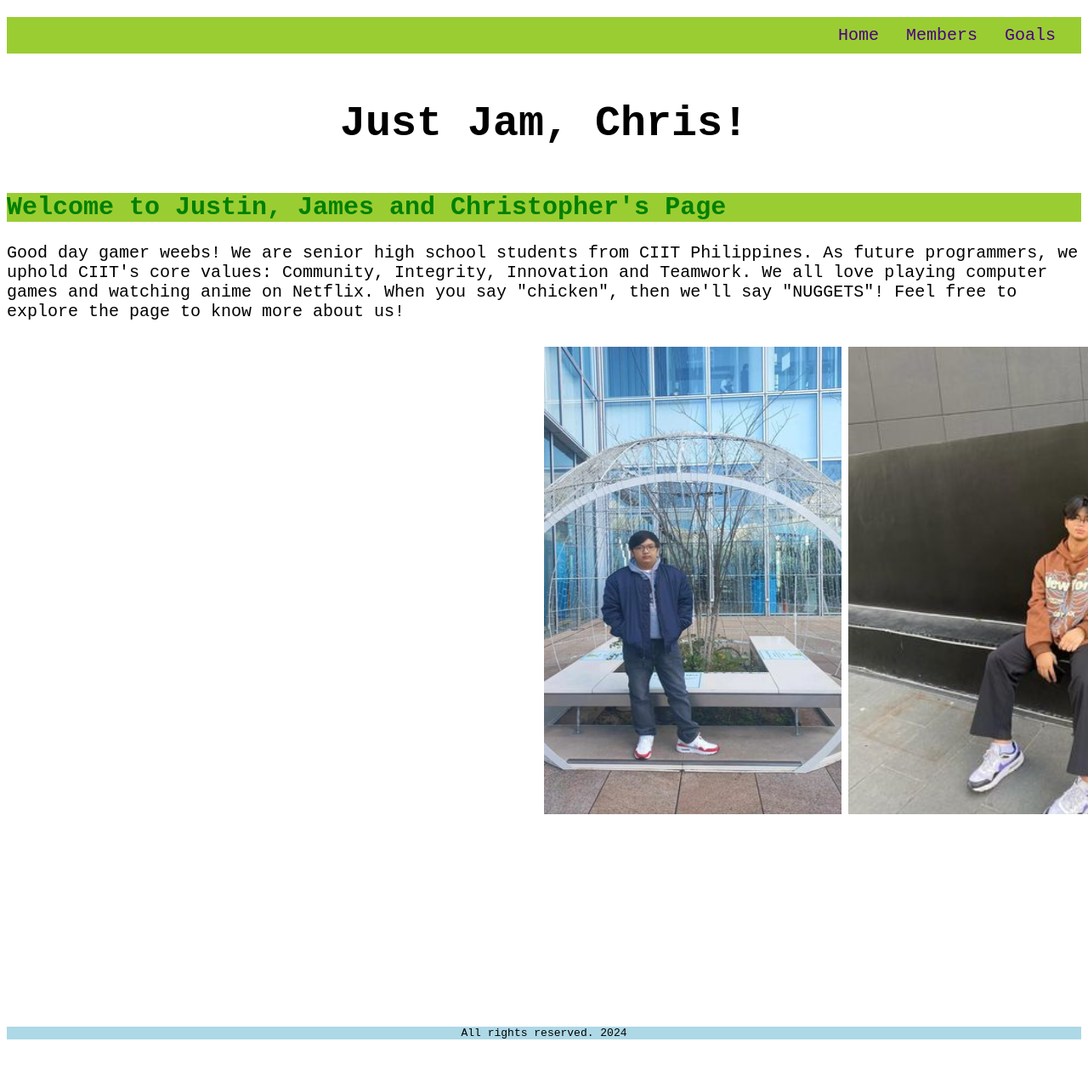
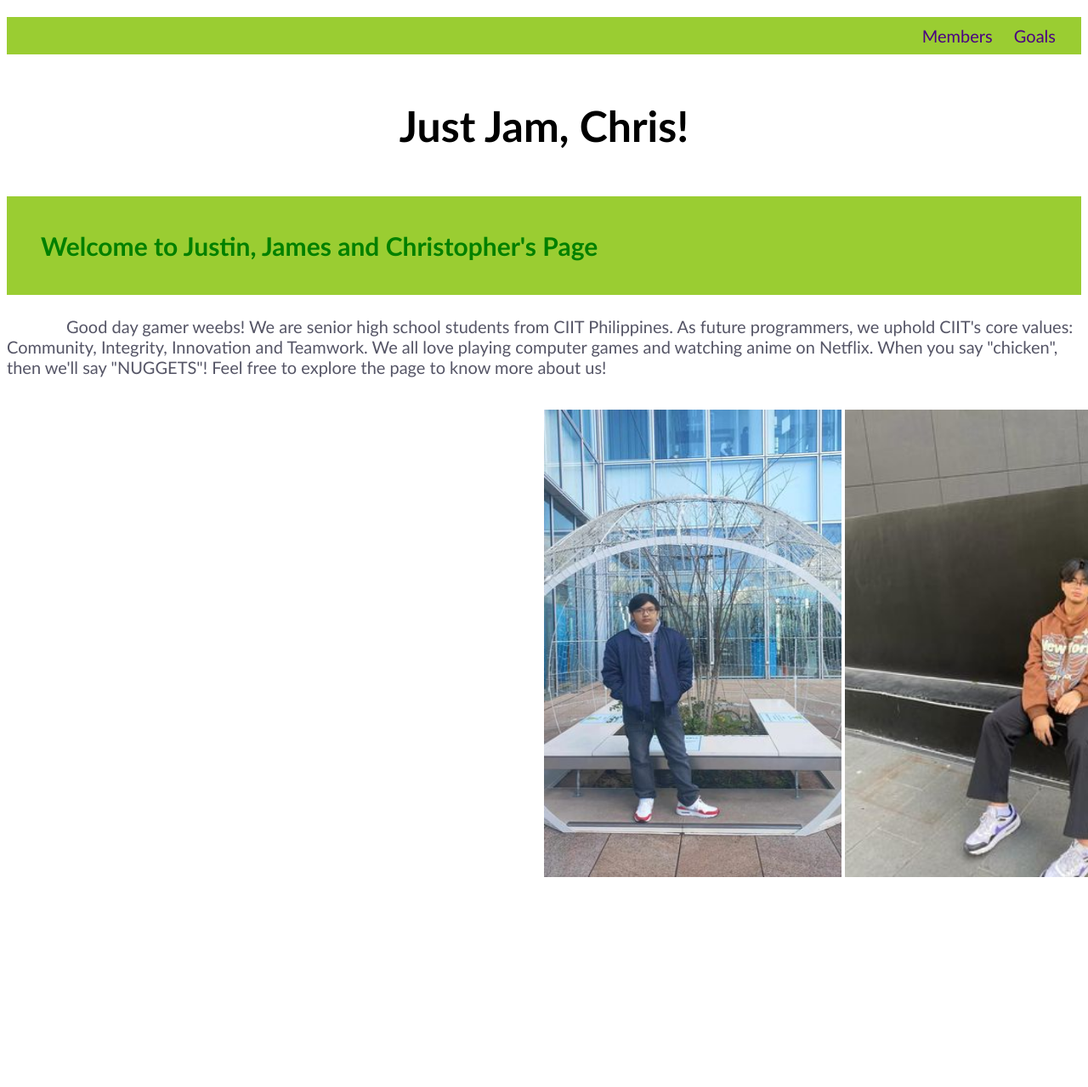
Before and after one commit to Groza-Frontline/WebDevActivityGroupProject-Portfolio, a plain HTML site: page index.html in a window 1280 px wide. Shown: the top 1279 px of the page at 85% size. Before the commit the page ends 1231 px from the top, so only its background shows below. Drawn offline with Linux system fonts and the light colour scheme.

Commit message:
Font-Style and padding changed to look formal.

```diff
--- a/index.html
+++ b/index.html
@@ -9,7 +9,7 @@
     <!--define style for the body-->
     <style>
       body {
-        font-family: monospace;
+        font-family: 'Trebuchet MS', 'Lucida Sans Unicode', 'Lucida Grande', 'Lucida Sans', Arial, sans-serif;
         color: black
       }
     </style>
@@ -18,7 +18,6 @@
     <header>
       <!--Define ul class with specific source-->
       <ul class="nav-menu">
-        <li><a href="Group.html">Home</a></li>
         <li><a href="https://www.msn.com/en-ph/news/other/russia-calls-ukraine-peace-meetings-pointless-says-plan-can-t-succeed/ar-AA1n5mAM?ocid=msedgntp&pc=HCTS&cvid=d9b7d724cdf7467280143b37cfc17c7f&ei=14">Members</a></li>
         <li><a href="https://www.msn.com/en-ph/news/other/france-to-deliver-40-more-long-range-missiles-to-ukraine-macron/vi-AA1n6aTe?ocid=msedgntp&pc=HCTS&cvid=0fbc8dc67250491084478a6a689085fc&ei=11">Goals</a></li>
       </ul>
--- a/style.css
+++ b/style.css
@@ -9,6 +9,7 @@
   background-color: #9acd32;
   font-size: 20px;
   text-align: right;
+  font-family: 'Trebuchet MS', 'Lucida Sans Unicode', 'Lucida Grande', 'Lucida Sans', Arial, sans-serif
 }
 
 li {
@@ -19,6 +20,7 @@ li {
 li a {
   text-decoration: none;
   color: indigo;
+  font-family: 'Trebuchet MS', 'Lucida Sans Unicode', 'Lucida Grande', 'Lucida Sans', Arial, sans-serif
 }
 
 li a:hover {
@@ -39,15 +41,23 @@ h1 {
 h2 {
   color: green;
   font-size: 30px;
-  padding-top-right-bottom-left: 50px;
+  padding-top: 40px;
+  padding-right: 40px;
+  padding-bottom: 40px;
+  padding-left: 40px;
   background-color: #9acd32;
+  font-family: 'Trebuchet MS', 'Lucida Sans Unicode', 'Lucida Grande', 'Lucida Sans', Arial, sans-serif
 }
 
 p1 {
   font-size: 20px;
-  color: #556
+  color: #556;
   margin: 30px;
-  padding-top-right-bottom-left: 40px
+  padding-top: 40px;
+  padding-right: 40px;
+  padding-bottom: 40px;
+  padding-left: 40px;
+  font-family: 'Trebuchet MS', 'Lucida Sans Unicode', 'Lucida Grande', 'Lucida Sans', Arial, sans-serif
 }
 
 .scroll-container {
@@ -75,7 +85,10 @@ p1 {
 }
 
 footer {
-  padding-top-right-bottom-left:50px;
+  padding-top: 20px;
+  padding-right: 20px;
+  padding-bottom: 20px;
+  padding-left: 20px;
   color: black;
   background-color: lightblue;
   text-align: center;
```
Also changed, not shown: Home.html (renamed from Group.html, +1 -1 lines), Group.css (added).
